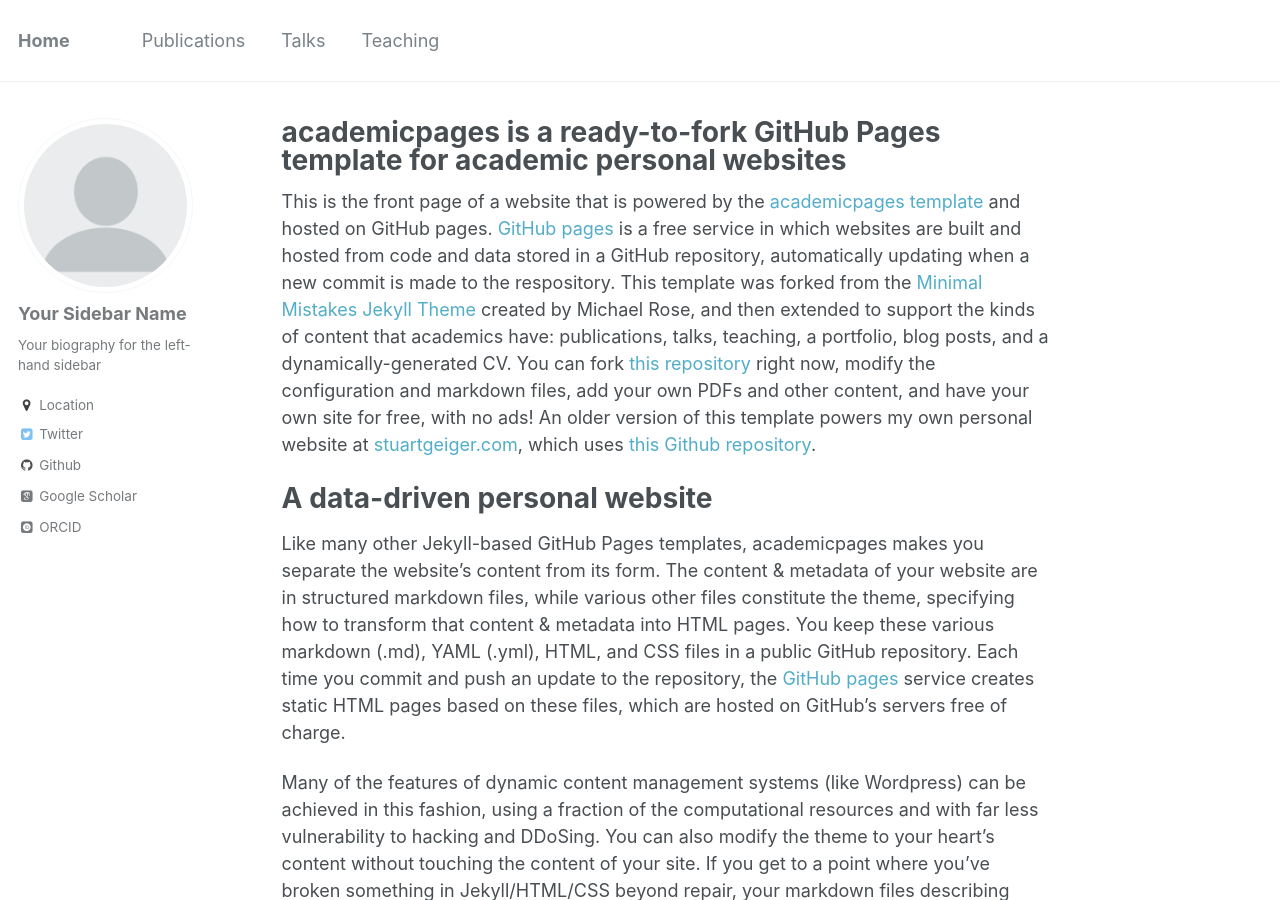
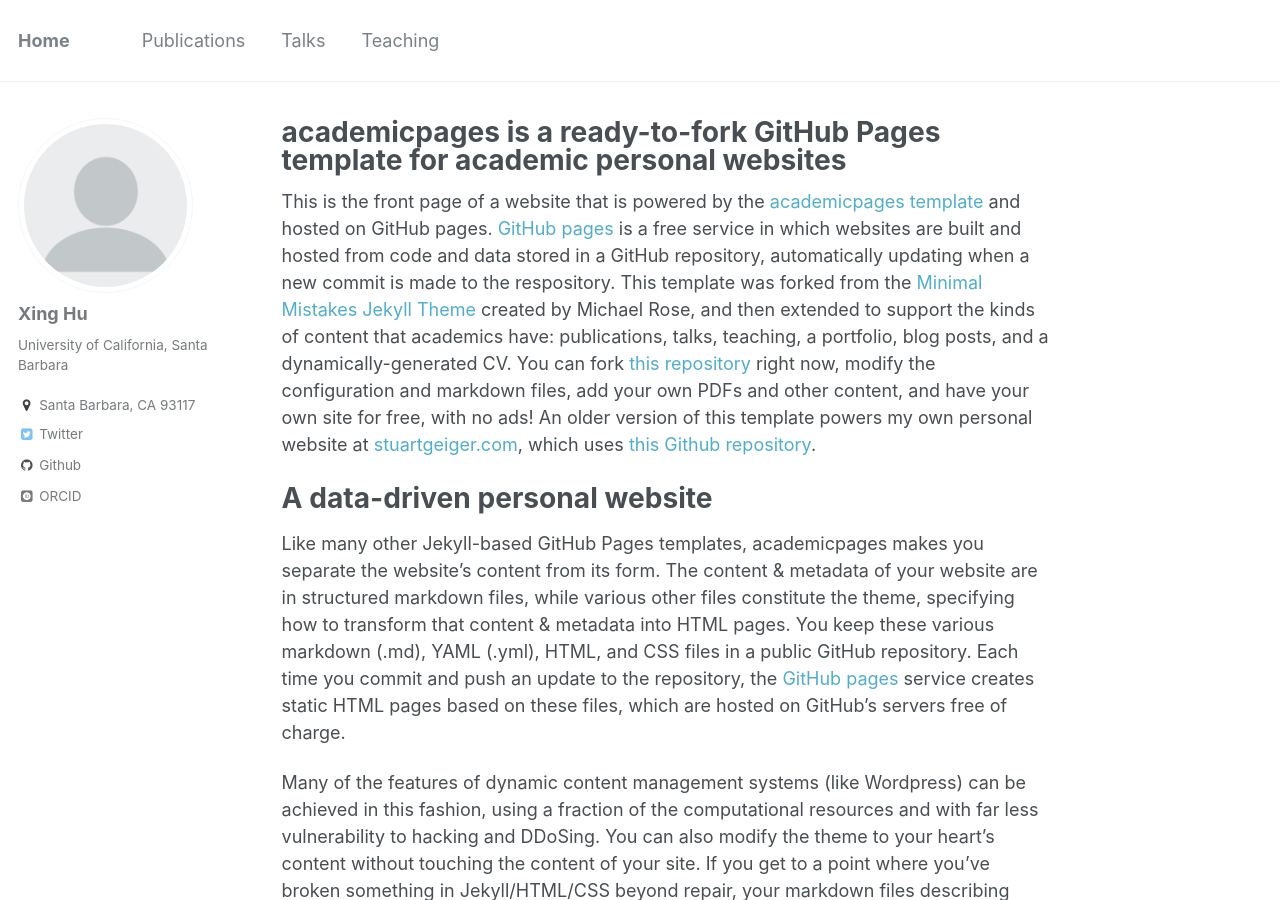
Before and after one commit to xinghu-cs/xinghu-cs.github.io, a Jekyll site: the page built from _pages/about.md, in a window 1280 px wide and 900 px high. Built offline with Jekyll 4.4.1, drawn with Linux system fonts in a browser that asks for light colours; some web fonts are replaced.

Commit message:
Update _config.yml

```diff
--- a/_config.yml
+++ b/_config.yml
@@ -13,7 +13,7 @@
 description              : &description "personal description"
 url                      : https://academicpages.github.io # the base hostname & protocol for your site e.g. "https://mmistakes.github.io"
 baseurl                  : "" # the subpath of your site, e.g. "/blog"
-repository               : "academicpages/academicpages.github.io"
+repository               : "https://xinghu7788.github.io/"
 teaser                   :  # filename of teaser fallback teaser image placed in /images/, .e.g. "500x300.png"
 breadcrumbs              : false # true, false (default)
 words_per_minute         : 160
@@ -78,12 +78,12 @@
 
 # Site Author
 author:
-  name             : "Your Sidebar Name"
+  name             : "Xing Hu"
   avatar           : "profile.png"
-  bio              : "Your biography for the left-hand sidebar"
-  location         : "Location"
+  bio              : "University of California, Santa Barbara"
+  location         : "Santa Barbara, CA 93117"
   employer         :
-  googlescholar    : "http://yourfullgooglescholarurl.com"
+  googlescholar    :
   email            :
   uri              :
   bitbucket        :
```
